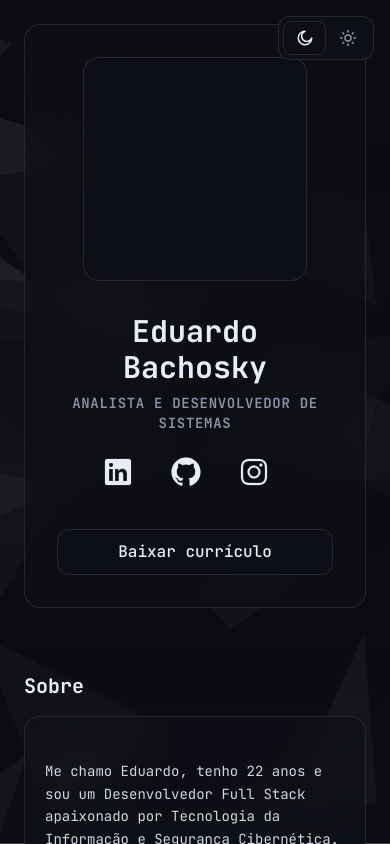
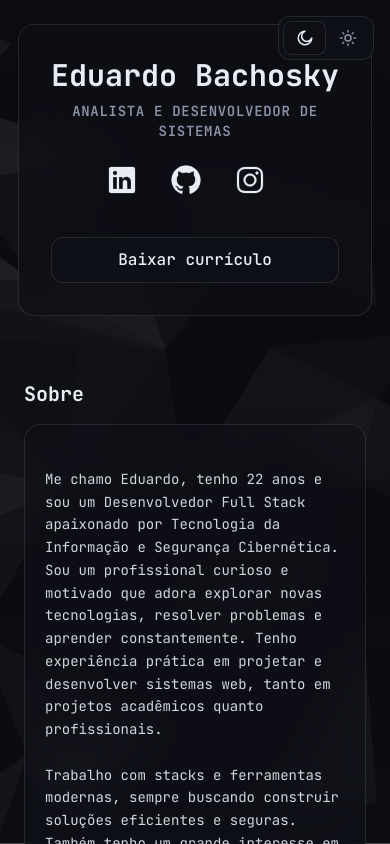
Before and after one commit to voronll/voronll-portfolio, a Next.js app: page / in a window 390 px wide. Shown: the top 844 px of the page. Built offline with nearby package versions, Linux system fonts and the light colour scheme.

Commit message:
fix: update CV URL in Hero component and adjust layout for better responsiveness

```diff
--- a/components/sections/Hero.tsx
+++ b/components/sections/Hero.tsx
@@ -8,7 +8,7 @@ const HERO = {
   tagline: "Eduardo Bachosky",
   subtagline: "Analista e Desenvolvedor de Sistemas",
   ctaCV: "Baixar currículo",
-  cvUrl: "/cv.pdf",
+  cvUrl: "/curriculo.pdf",
   // photo: "/images/hero.jpg",
   linkedinUrl: "https://www.linkedin.com/in/eduardo-bachosky-da-silveira-925111202/",
   githubUrl: "https://github.com/voronll",
@@ -21,16 +21,16 @@ const iconClassName = "text-foreground hover:text-(--muted) transition-colors";
 export function Hero() {
   return (
     <GlassCard strong className="p-8 sm:p-10 flex flex-col items-center text-center w-full max-w-[24rem] mx-auto">
-      <div className="w-56 h-56 sm:w-64 sm:h-64 rounded-2xl overflow-hidden glass border-2 border-(--glass-border) mb-8 relative">
-        {/* eslint-disable-next-line @next/next/no-img-element */}
-        {/* <img
+      {/* <div className="w-56 h-56 sm:w-64 sm:h-64 rounded-2xl overflow-hidden glass border-2 border-(--glass-border) mb-8 relative">
+        eslint-disable-next-line @next/next/no-img-element
+        <img
           src={HERO.photo}
           alt="Foto de perfil"
           className="object-cover w-full h-full size-full"
-        /> */}
-      </div>
+        />
+      </div> */}
 
-      <h1 className="text-3xl sm:text-4xl font-bold text-foreground mb-2">
+      <h1 className="text-3xl sm:text-4xl font-bold text-foreground mb-2 whitespace-nowrap">
         {HERO.tagline}
       </h1>
       <span className="text-sm sm:text-base font-semibold text-(--muted) uppercase tracking-wider mb-6">
@@ -38,7 +38,7 @@ export function Hero() {
       </span>
 
       {/* Ícones sociais */}
-      <div className="flex items-center justify-center gap-5 mb-6">
+      <div className="flex items-center justify-center gap-4 sm:gap-6 mb-6 flex-wrap">
         <a href={HERO.linkedinUrl} target="_blank" rel="noopener noreferrer" className={iconClassName} aria-label="LinkedIn">
           <LinkedinLogoIcon size={iconSize} color="currentColor" strokeWidth={0.1} />
         </a>
```
Also changed, not shown: 1 other file (tests, documents, lock files or other folders).
